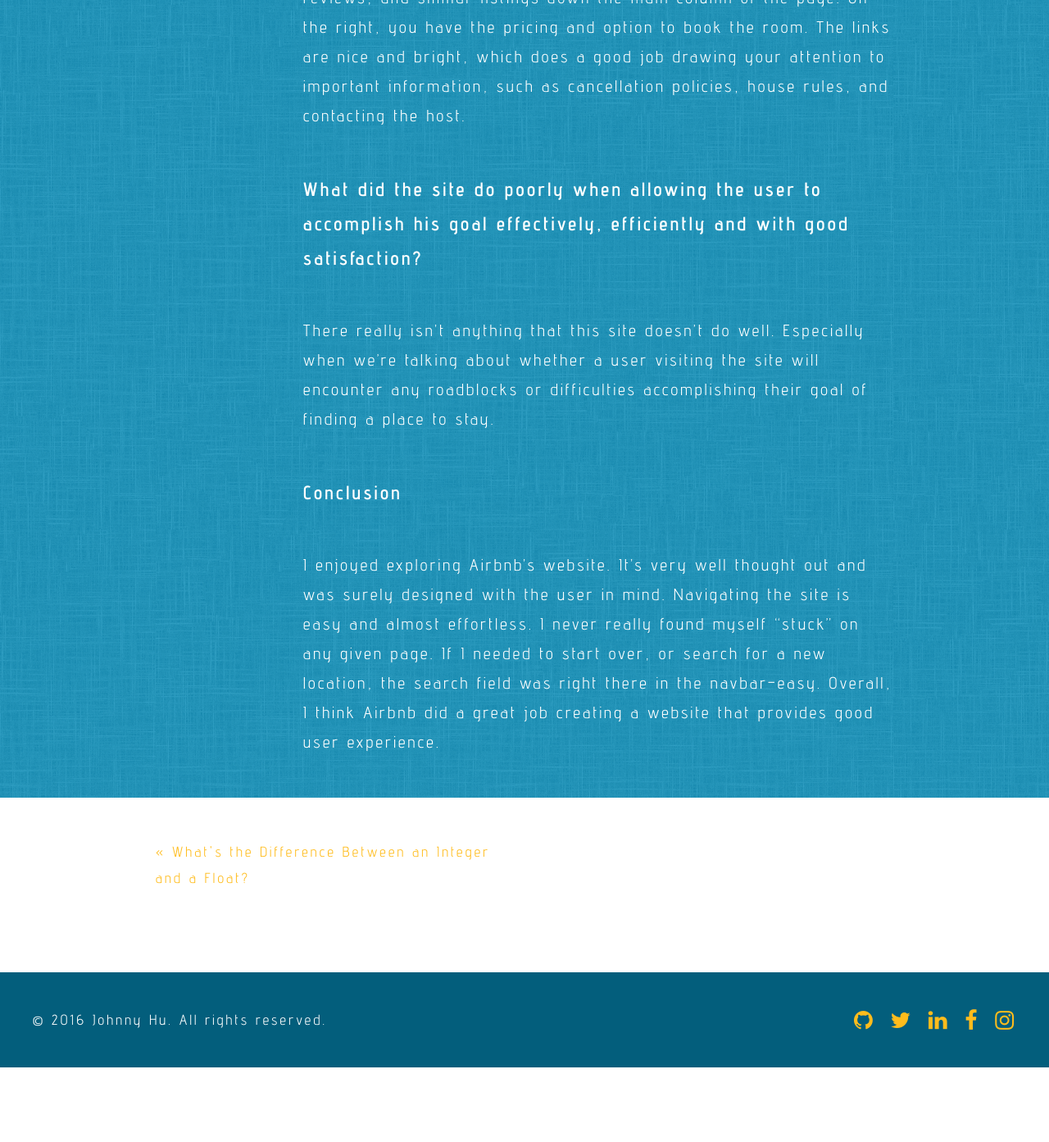
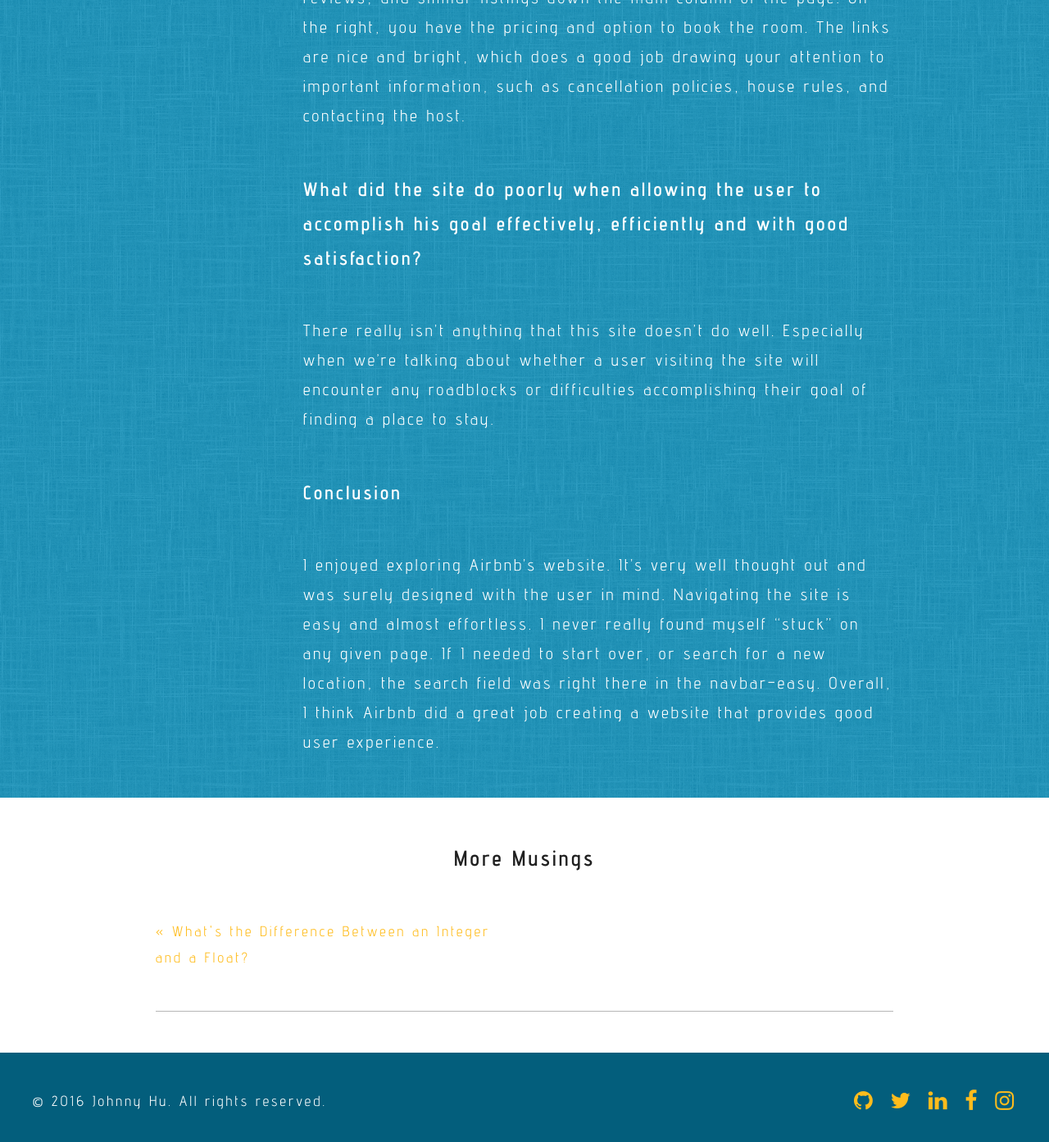
Before and after one commit to heyitsjhu/iamjhu.github.io, a Jekyll site: the page built from musings/index.html, in a window 1280 px wide and 1400 px high, scrolled down 6159 px. Shown: the top 1393 px of the window at 82% size. Built offline with Jekyll 4.4.1, drawn with Linux system fonts in a browser that asks for light colours; comment, search, counter and statistics services are not loaded; before the commit the page ends 7461 px from its top, so only the background shows below that.

Commit message:
Add headline to musing nav and update site logo

```diff
--- a/_includes/musing-nav.html
+++ b/_includes/musing-nav.html
@@ -1,4 +1,9 @@
 <nav class="musing-nav">
+
+  <div class="musing-nav-headline">
+    <h2>More Musings</h2>
+  </div>
+
   {% if post.previous.url %}
     <a class="prev" href="{{ post.previous.url }}">
       &laquo; {{ post.previous.title }}
--- a/_sass/_layout.scss
+++ b/_sass/_layout.scss
@@ -37,7 +37,7 @@ header.site-header {
 
     nav.site-nav {
         padding-top: $spacing-unit;
-        width: 260px;
+        width: 280px;
 
         ul {
             display: flex;
@@ -134,6 +134,11 @@ nav.musing-nav {
     width: 100%;
     font-size: $smaller-font-size;
     overflow: auto;
+    border-bottom: 1px solid $grey-color;
+
+    div.musing-nav-headline {
+      text-align: center;
+    }
 
     a {
         display: block;
@@ -237,9 +242,10 @@ footer.site-footer {
     justify-content: space-between;
 
     nav.site-nav {
+      align-self: flex-end;
       padding-top: 0;
       width: 50%;
-      max-width: 475px;
+      max-width: 450px;
     }
   }
 
```
Also changed, not shown: assets/logos/logo.svg.
